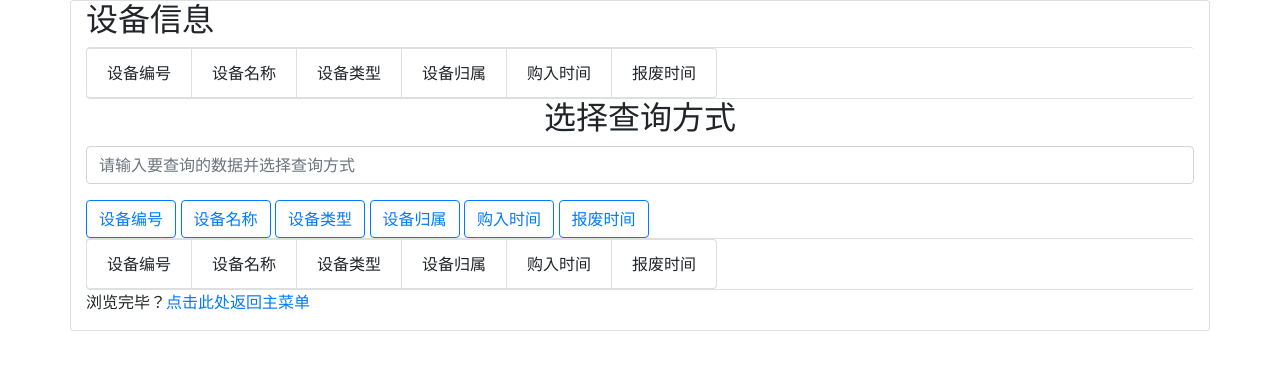
After one commit to asswsl/recorvery_system, a Flask app: page /device_info in a window 1280 px wide. The commit adds this page. Shown: the top 370 px of the page. Run offline with Flask 3, Linux system fonts and the light colour scheme; data that the repository does not hold is empty; some libraries are stand-ins or nearby versions.

Commit message:
24.3.13下午
完成管理员界面编写，完成管理员界面下器材端的三个功能，新建一个数据表来存放器材信息

```diff
--- a/app.py
+++ b/app.py
@@ -1,6 +1,7 @@
 from flask import Flask, render_template, request, redirect, url_for, session
 import pymysql
 import re
+from datetime import date
 
 app = Flask(__name__)
 app.secret_key = 'mgm81849117415'
@@ -276,5 +277,97 @@ def add_treat():
     return render_template('add_treat.html', mesage=mesage)
 
 
+# 管理员界面
+@app.route('/admin')
+def admin():
+    return render_template('admin.html')
+
+
+# 设备信息浏览
+@app.route('/device_info', methods=['POST', 'GET'])
+def device_info():
+    cursor.execute('select * from device_info where end_time is null')
+    result = cursor.fetchall()
+    return render_template('device_info.html', data=result)
+
+
+# 设备信息查找
+@app.route('/device_search', methods=['POST', 'GET'])
+def device_search():
+    mesage = ''
+    search_result = ''
+    fields = ['device_id', 'device_name', 'device_type', 'device_own', 'start_time', 'end_time']
+    if request.method == 'POST' and 'data' in request.form and 'kind' in request.form:
+        kind = request.form['kind']
+        data = request.form['data']
+        if kind not in fields:
+            mesage = '错误查询'
+        elif not data:
+            mesage = '请填写查询数据'
+        else:
+            cursor.execute('select * from device_info where %s=%%s' % kind, (data,))
+            search_result = cursor.fetchall()
+            if not search_result:
+                mesage = '不存在信息'
+            else:
+                mesage = '查询成功'
+            # print(result)
+    return render_template('device_info.html', search_data=search_result, mesage=mesage)
+
+
+# 新增设备信息
+@app.route('/device_add', methods=['POST', 'GET'])
+def device_add():
+    mesage = ''
+    if request.method == 'POST' and 'device_id' in request.form and 'device_name' in request.form and 'device_type' in request.form and 'device_own' in request.form:
+        device_id = request.form['device_id']
+        device_name = request.form['device_name']
+        device_type = request.form['device_type']
+        device_own = request.form['device_own']
+        start_time = request.form['start_time']
+        cursor.execute(
+            'select * from device_info where device_id=%s and device_name=%s and device_type=%s and device_own=%s',
+            (device_id, device_name, device_type, device_own))
+        device = cursor.fetchone()
+        cursor.execute('select * from device_info where device_id=%s', device_id)
+        id = cursor.fetchone()
+        if device:
+            mesage = '设备已存在 !'
+        elif id:
+            mesage = '设备编号不能相同'
+        elif not device_id or not device_name or not device_type:
+            mesage = '请全部填写!'
+        else:
+            cursor.execute('insert into device_info values (%s,%s,%s,%s,%s,%s)',
+                           (device_id, device_name, device_type, device_own, start_time, None))
+            db.commit()
+            mesage = '增加成功!'
+    elif request.method == 'POST':
+        mesage = '请全部填写 !'
+    return render_template('device_add.html', mesage=mesage)
+
+
+# 设备报废 不能用删除的思路，应当添加报废日期
+@app.route('/device_delete',methods=['POST', 'GET'])
+def device_delete():
+    mesage = ''
+    cursor.execute('select * from device_info where end_time is null ')
+    result = cursor.fetchall()
+    end_time = date.today()
+    if request.method == 'POST' and 'id' in request.form:
+        device_id = request.form['id']
+        cursor.execute('update device_info set end_time = %s where device_id = %s', (end_time, device_id))
+        db.commit()
+        # 点击后刷新表格
+        cursor.execute('select * from device_info where end_time is null ')
+        result = cursor.fetchall()
+        # resu = cursor.execute('select * from patient_info where patient_id=%s', del_id)
+        if not result:
+            mesage = '报废成功'
+        else:
+            mesage = '报废失败'
+    return render_template('device_delete.html', data=result, mesage=mesage)
+
+
 if __name__ == '__main__':
     app.run(debug=True, host='0.0.0.0', port=5000)
--- /dev/null
+++ b/templates/device_info.html
@@ -0,0 +1,65 @@
+<!DOCTYPE html>
+<html lang="en">
+<head>
+    <meta charset="UTF-8">
+    <title>Title</title>
+    <link rel="stylesheet" href="../static/bootstrap.css">
+</head>
+<body>
+<div class="card container">
+    <h2>设备信息</h2>
+    <ul class="list-group list-group-horizontal">
+        <li class="list-group-item">设备编号</li>
+        <li class="list-group-item">设备名称</li>
+        <li class="list-group-item">设备类型</li>
+        <li class="list-group-item">设备归属</li>
+        <li class="list-group-item">购入时间</li>
+        <li class="list-group-item">报废时间</li>
+    </ul>
+    {% for item in data %}
+        <ul class="list-group list-group-horizontal-sm">
+            <li class="list-group-item">{{ item[0] }}</li>
+            <li class="list-group-item">{{ item[1] }}</li>
+            <li class="list-group-item">{{ item[2] }}</li>
+            <li class="list-group-item">{{ item[3] }}</li>
+            <li class="list-group-item">{{ item[4] }}</li>
+            <li class="list-group-item">{{ item[5] }}</li>
+        </ul>
+    {% endfor %}
+    <form method="post" action="{{ url_for('device_search') }}">
+        <h2 class="text-center">选择查询方式</h2>
+        {% if mesage is defined and mesage %}
+            <div class="alert alert-warning">{{ mesage }}</div>
+        {% endif %}
+        <div class="form-group">
+            <input type="text" class="form-control" name="data" placeholder="请输入要查询的数据并选择查询方式">
+        </div>
+        <button type="submit" class="btn btn-outline-primary" name="kind" value="device_id">设备编号</button>
+        <button type="submit" class="btn btn-outline-primary" name="kind" value="device_name">设备名称</button>
+        <button type="submit" class="btn btn-outline-primary" name="kind" value="device_type">设备类型</button>
+        <button type="submit" class="btn btn-outline-primary" name="kind" value="device_own">设备归属</button>
+        <button type="submit" class="btn btn-outline-primary" name="kind" value="start_time">购入时间</button>
+        <button type="submit" class="btn btn-outline-primary" name="kind" value="end_time">报废时间</button>
+    </form>
+    <ul class="list-group list-group-horizontal">
+        <li class="list-group-item">设备编号</li>
+        <li class="list-group-item">设备名称</li>
+        <li class="list-group-item">设备类型</li>
+        <li class="list-group-item">设备归属</li>
+        <li class="list-group-item">购入时间</li>
+        <li class="list-group-item">报废时间</li>
+    </ul>
+    {% for item in search_data %}
+        <ul class="list-group list-group-horizontal-sm">
+            <li class="list-group-item">{{ item[0] }}</li>
+            <li class="list-group-item">{{ item[1] }}</li>
+            <li class="list-group-item">{{ item[2] }}</li>
+            <li class="list-group-item">{{ item[3] }}</li>
+            <li class="list-group-item">{{ item[4] }}</li>
+            <li class="list-group-item">{{ item[5] }}</li>
+        </ul>
+    {% endfor %}
+    <p class="bottom">浏览完毕？<a class="bottom" href="{{ url_for('admin') }}">点击此处返回主菜单</a></p>
+</div>
+</body>
+</html>
```
Also changed, not shown: templates/admin.html (+41 -1 lines), templates/device_add.html (added, +40 -0 lines), templates/device_delete.html (added, +48 -0 lines).
